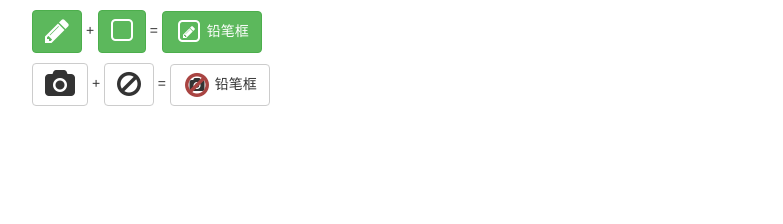
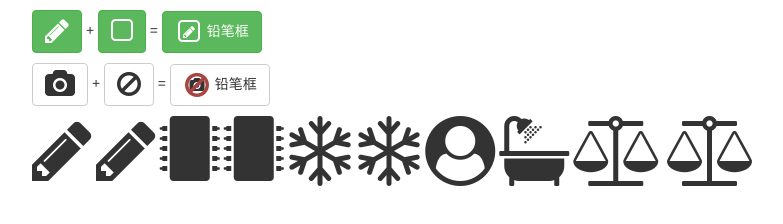
Before and after one commit to zhaoming-mike/hello-css3, a website: page html/font-awesome-3.html in a window 1280 px wide. Shown: the whole page, without its empty margins (38-821 px from the left). Drawn offline with nearby package versions, Linux system fonts and the light colour scheme.

```diff
--- a/html/font-awesome-3.html
+++ b/html/font-awesome-3.html
@@ -33,6 +33,19 @@
 				铅笔框
 			</a>
 		</div>
+
+		<div class="line">
+			<i class="fa fa-pencil fa-5x"></i>
+			<i class="fa fa-pencil fa-5x"></i>
+			<i class="fa fa-microchip fa-5x"></i>
+			<i class="fa fa-microchip fa-5x"></i>
+			<i class="fa fa-snowflake-o fa-5x"></i>
+			<i class="fa fa-snowflake-o fa-5x"></i>
+			<i class="fa fa-user-circle fa-5x"></i>
+			<i class="fa fa-s15 fa-5x"></i>
+			<i class="fa fa-balance-scale fa-5x"></i>
+			<i class="fa fa-balance-scale fa-5x"></i>
+		</div>
 	</div>
 
 	<!-- 自定义样式:开始 -->
```
Also changed, not shown: README.md, 1 other file.
